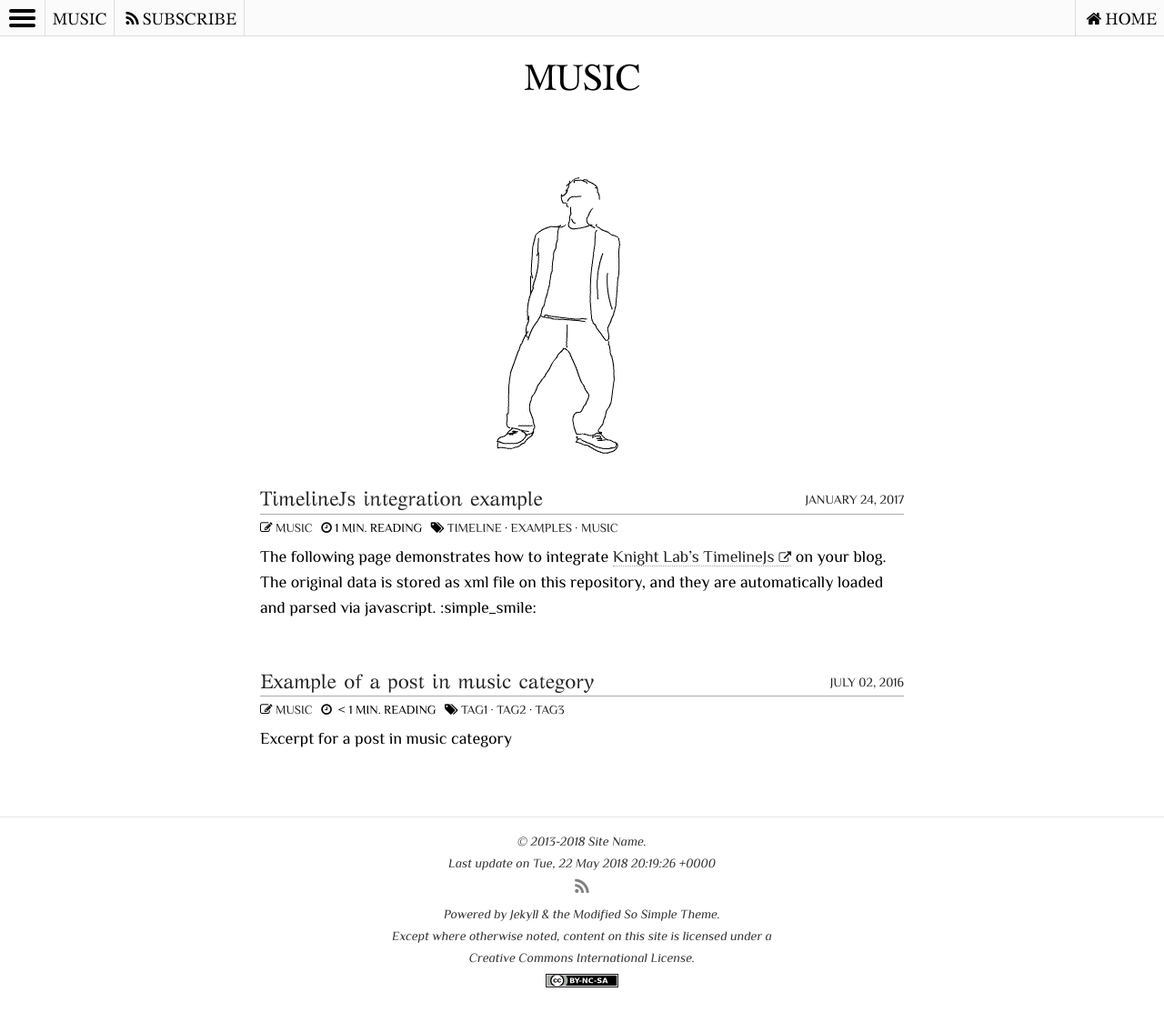
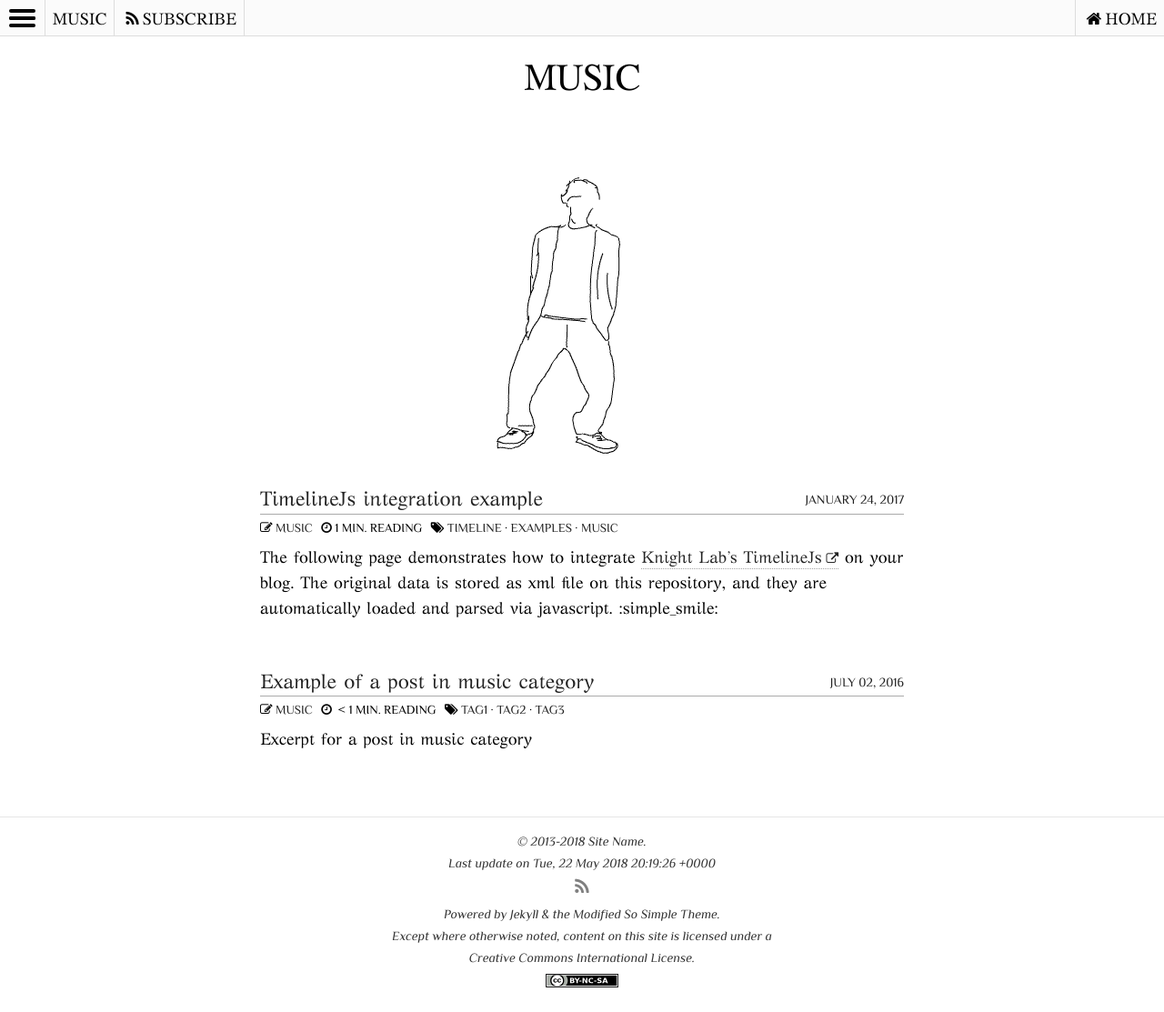
Before and after one commit to TheMicronaut/micronaut-theme, a Jekyll site: the page built from categories/music.md, in a window 1280 px wide and 1113 px high. Shown: the whole window at 91% size. Built offline with Jekyll 4.4.1, drawn with Linux system fonts in a browser that asks for light colours; nearby versions of some CDN libraries.

Commit message:
fix excerpt font-family

```diff
--- a/_sass/_archives.scss
+++ b/_sass/_archives.scss
@@ -58,6 +58,7 @@
   /* post excerpt */
   .excerpt {
     display: block;
+    font-family: $base-font;
     text-transform: none;
     margin-right: 0;
     margin-top: 0.5rem;
```
